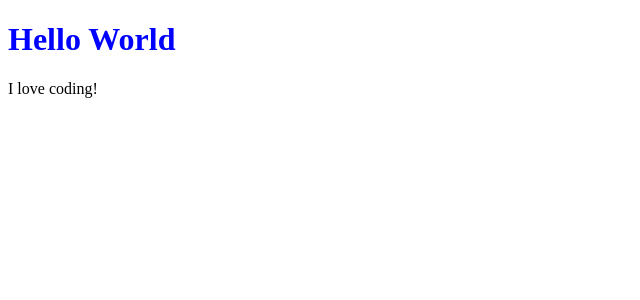
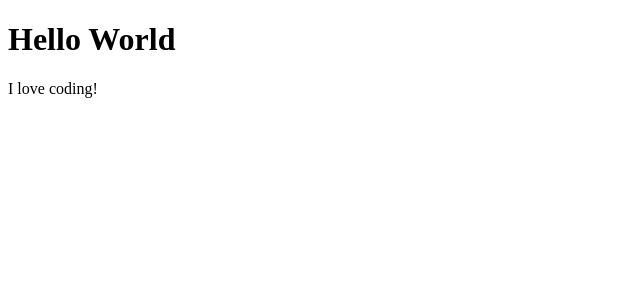
Before and after one commit to CSE-Yuheng/react-world, a React (Create React App) app in the folder react-01/: page / in a window 1280 px wide. Shown: the top 300 px of the page, without its empty margins (0-640 px from the left). Built offline with nearby package versions, Linux system fonts and the light colour scheme.

Commit message:
Update index.css

```diff
--- a/react-01/src/index.css
+++ b/react-01/src/index.css
@@ -1,3 +1,9 @@
-h1{
-  color:blue;
+
+
+
+
+@media screen and (min-width: 768px) {
+  .columns {
+    display:flex;
+  }
 }
```
